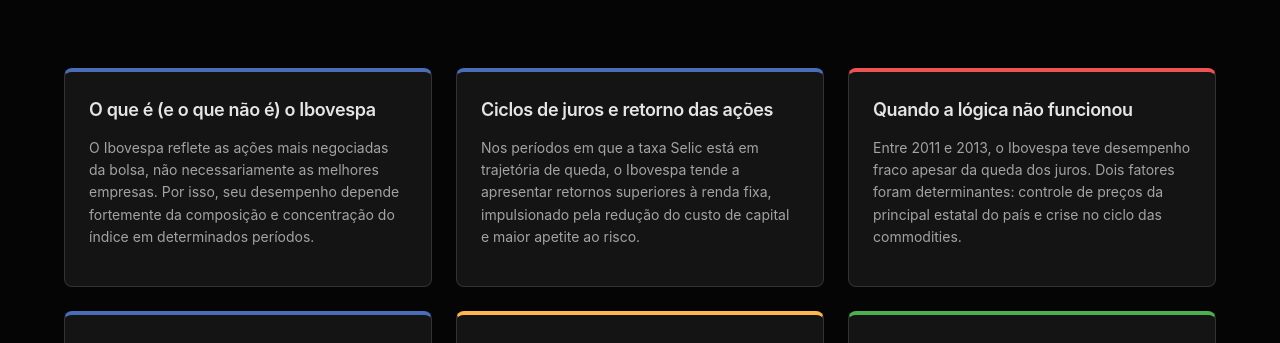
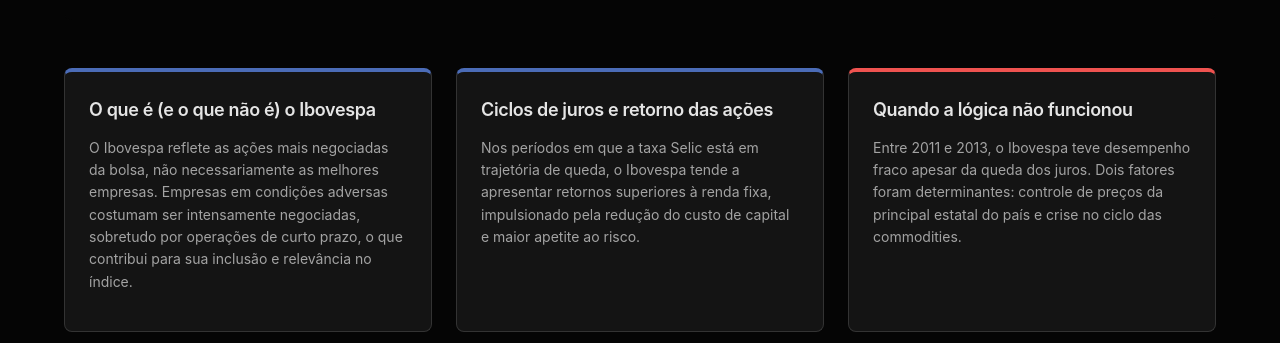
Before and after one commit to OtavioLinhares/site_b3, a React (Vite) app in the folder web/: page / in a window 1280 px wide. Shown: the part 1520-1863 px from the top of the page. Built offline with nearby package versions, Linux system fonts and the light colour scheme; no server answers.

Commit message:
content: Update Ibovespa definition text in SelicAnalysis

```diff
--- a/web/src/components/SelicAnalysis.jsx
+++ b/web/src/components/SelicAnalysis.jsx
@@ -4,7 +4,7 @@
     const cards = [
         {
             title: "O que é (e o que não é) o Ibovespa",
-            text: "O Ibovespa reflete as ações mais negociadas da bolsa, não necessariamente as melhores empresas. Por isso, seu desempenho depende fortemente da composição e concentração do índice em determinados períodos.",
+            text: "O Ibovespa reflete as ações mais negociadas da bolsa, não necessariamente as melhores empresas. Empresas em condições adversas costumam ser intensamente negociadas, sobretudo por operações de curto prazo, o que contribui para sua inclusão e relevância no índice.",
             color: "var(--color-accent-blue)"
         },
         {
```
